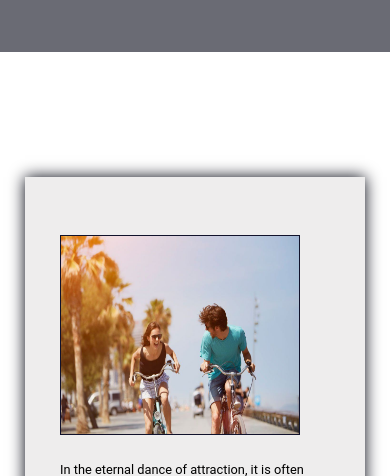
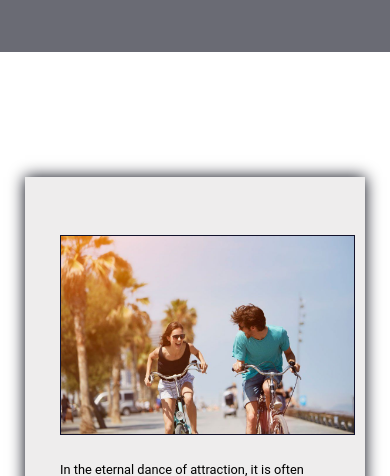
Before and after one commit to armahphilipa/JadesPen, a plain HTML site: page chase.html in a window 390 px wide. Shown: the part 368-844 px from the top of the page. Drawn offline with Linux system fonts and the light colour scheme.

Commit message:
Update chase.css

```diff
--- a/css/chase.css
+++ b/css/chase.css
@@ -146,7 +146,7 @@
         justify-content: space-around;
     }
     #time{
-        width: 240px;
+        width: 295px;
         height: 200px;
         margin-bottom: 20px;
     }
```
